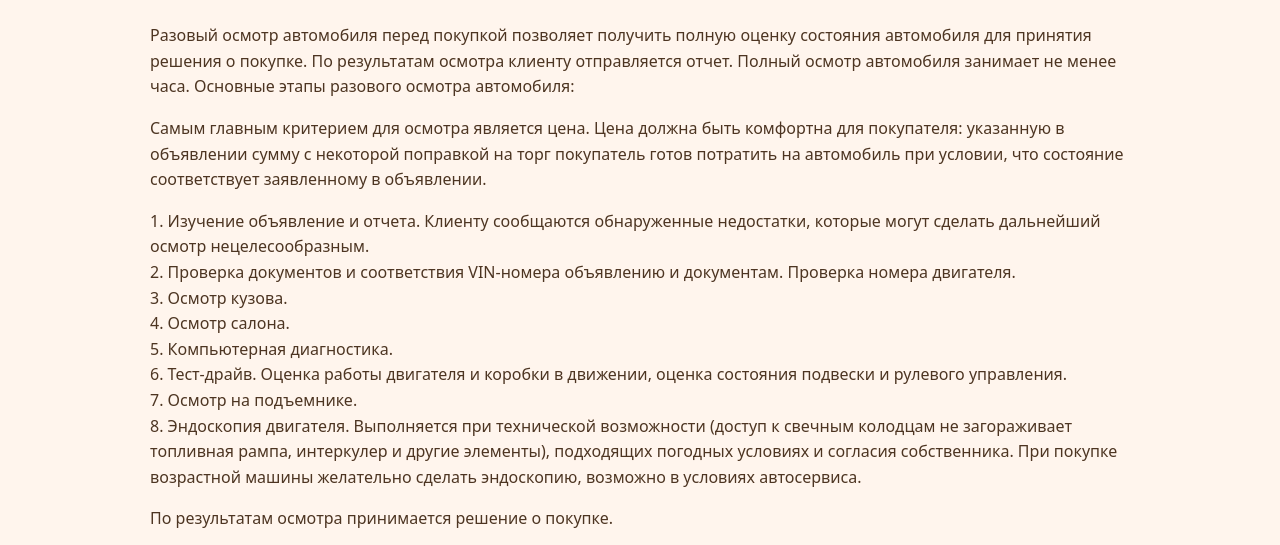
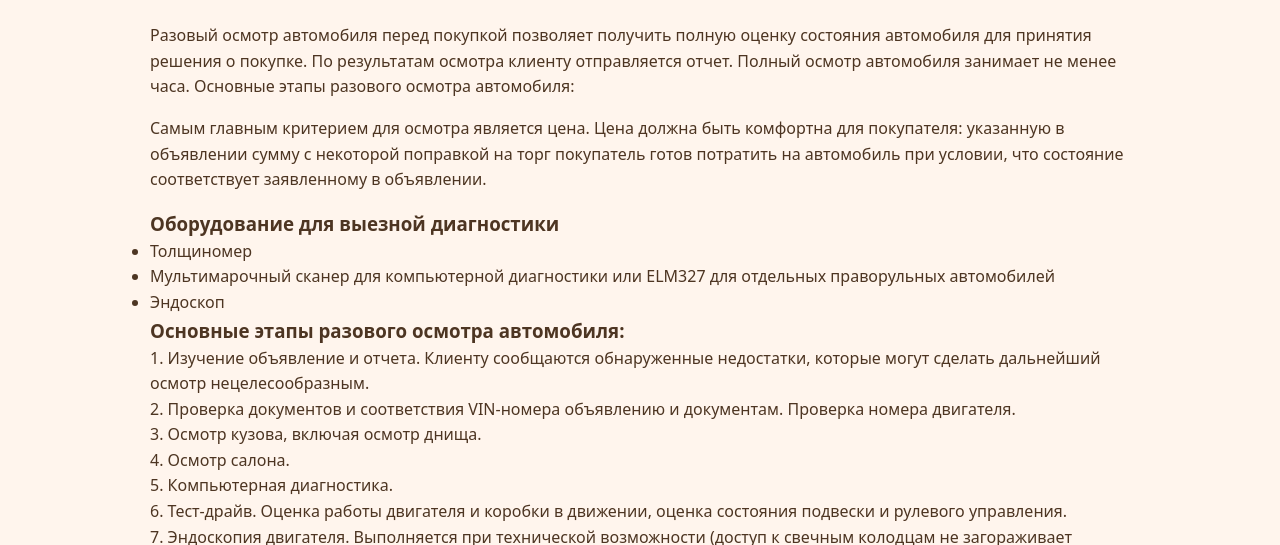
Before and after one commit to fedorov21951/neonsuns, a plain HTML site: page osmotr.html in a window 1280 px wide. Shown: the part 247-792 px from the top of the page. Drawn offline with Linux system fonts and the light colour scheme.

Commit message:
Update osmotr.html

```diff
--- a/osmotr.html
+++ b/osmotr.html
@@ -39,12 +39,21 @@
                     Основные этапы разового осмотра автомобиля:
                 </p>
                 <p>Самым главным критерием для осмотра является цена. Цена должна быть комфортна для покупателя: указанную в объявлении сумму с некоторой поправкой на торг покупатель готов потратить на автомобиль при условии, что состояние соответствует заявленному в объявлении. </p>
+                <h3>Оборудование для выезной диагностики</h3>
+                <ul>
+                    <li>Толщиномер</li>
+                    <li>Мультимарочный сканер для компьютерной диагностики или ELM327 для отдельных праворульных автомобилей</li>
+                    <li>Эндоскоп</li>
+                </ul>
+                <h3>
+                  Основные этапы разового осмотра автомобиля:
+                 </h3>
                 <p>
                     1.  Изучение объявление и отчета. Клиенту сообщаются обнаруженные недостатки, которые могут сделать дальнейший осмотр нецелесообразным.
                     <br/>
                     2. Проверка документов и соответствия VIN-номера объявлению и документам. Проверка номера двигателя.
                     <br/>
-                    3. Осмотр кузова.
+                    3. Осмотр кузова, включая осмотр днища.
                      <br/>
                     4. Осмотр салона.
                      <br/>
@@ -52,13 +61,13 @@
                     <br/>
                     6. Тест-драйв. Оценка работы двигателя и коробки в движении, оценка состояния подвески и рулевого управления.
                     <br/>
-                    7. Осмотр на подъемнике.
+                    7. Эндоскопия двигателя. Выполняется при технической возможности (доступ к свечным колодцам не загораживает топливная рампа, интеркулер и другие элементы), подходящих погодных условиях и согласия собственника. При покупке возрастной машины желательно сделать эндоскопию, возможно в условиях автосервиса.
                     <br/>
-                    8. Эндоскопия двигателя. Выполняется при технической возможности (доступ к свечным колодцам не загораживает топливная рампа, интеркулер и другие элементы), подходящих погодных условиях и согласия собственника. При покупке возрастной машины желательно сделать эндоскопию, возможно в условиях автосервиса.
-                    <br/>
+                    8. Осмотр на подъемнике (по возможности при наличии автосервиса в непосредственной близости и свободного подъемника). Доступ к подъемнику оплачивается отдельно по тарифам автосервиса.
 
                 </p>
-                <p>По результатам осмотра принимается решение о покупке.</p>
+
+                <p>По результатам осмотра отправляется отчет в виде папки на Яндекса диске, где фотографии и видео сгрупированы по этапам осмотра (диагностики).</p>
                 <p>Важно заказывать выездную диагностику (в рамках разового осмотра или <a href='/avtopodbor_tomsk.html'>автоподбора под ключ</a>) у независимого эксперта, не имеющего конфликтов интересов. Независимый эксперт не будет предлагать вам собственные автомобили, не будет вступать в сговор с продавцом и не будет параллельно работать в автосалоне. </p>
             </div>
            <!-- <div class="about-image">
```
